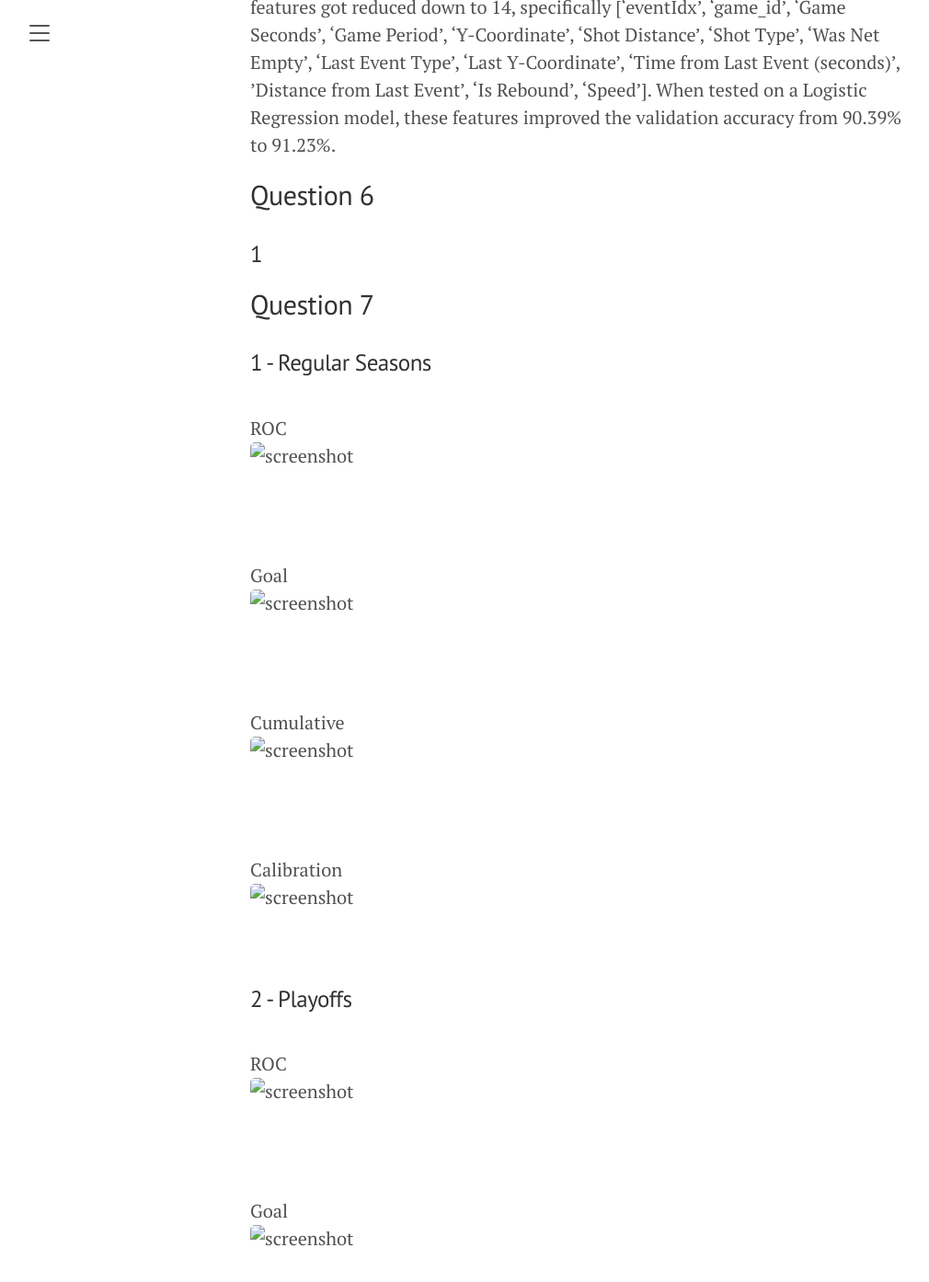
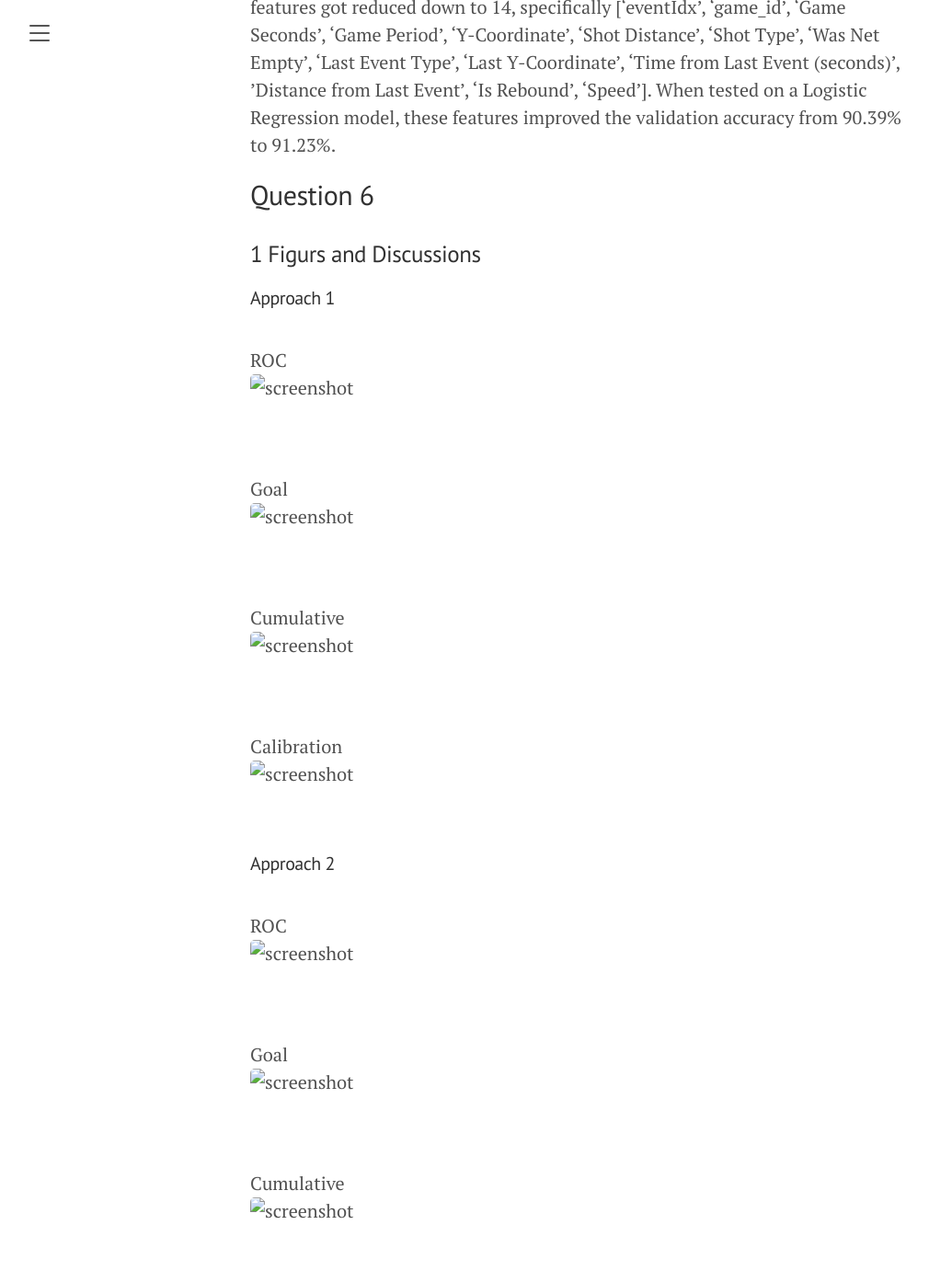
Before and after one commit to IreneZhou0129/IFT6758_m1_blog, a Jekyll site: the page built from _posts/2021-11-26-ift6758-report.md, in a window 1280 px wide and 1400 px high, scrolled down 10143 px. Shown: the top 1394 px of the window at 92% size, without its empty margins (8-1018 px from the left). Built offline with Jekyll 4.4.1, drawn with Linux system fonts in a browser that asks for light colours; some of the changed text lies outside the part shown.

Commit message:
added q6 plots

```diff
--- a/_posts/2021-11-26-ift6758-report.md
+++ b/_posts/2021-11-26-ift6758-report.md
@@ -166,8 +166,83 @@ Technique 4: Tree-based Feature Selection
 The optimal set of features was using Univariate Selection. The original 18 features got reduced down to 14, specifically ['eventIdx’, 'game_id’, 'Game Seconds’, 'Game Period’, 'Y-Coordinate’, 'Shot Distance’, 'Shot Type’, ‘Was Net Empty’, 'Last Event Type’, 'Last Y-Coordinate’, 'Time from Last Event (seconds)’, ’Distance from Last Event’, 'Is Rebound’, 'Speed’]. When tested on a Logistic Regression model, these features improved the validation accuracy from 90.39% to 91.23%.
 
 ## Question 6
-### 1
+### 1 Figurs and Discussions
+#### Approach 1
+<br />ROC
+<br />
+![screenshot](assets/milestone2/q6/q6_2_a1.png)
+<br />
+<br />Goal
+<br />
+![screenshot](assets/milestone2/q6/q6_2_a1_goal.png)
+<br />
+<br />Cumulative
+<br />
+![screenshot](assets/milestone2/q6/q6_2_a1_cumulative.png)
+<br />
+<br />Calibration
+<br />
+![screenshot](assets/milestone2/q6/q6_2_a1_calibration.png)
+<br />
+#### Approach 2
+<br />ROC
+<br />
+![screenshot](assets/milestone2/q6/q6_2_a2.png)
+<br />
+<br />Goal
+<br />
+![screenshot](assets/milestone2/q6/q6_2_a2_goal.png)
+<br />
+<br />Cumulative
+<br />
+![screenshot](assets/milestone2/q6/q6_2_a2_cumulative.png)
+<br />
+<br />Calibration
+<br />
+![screenshot](assets/milestone2/q6/q6_2_a2_calibration.png)
+<br />
+#### Approach 3
+<br />ROC
+<br />
+![screenshot](assets/milestone2/q6/q6_2_a3.png)
+<br />
+<br />Goal
+<br />
+![screenshot](assets/milestone2/q6/q6_2_a3_goal.png)
+<br />
+<br />Cumulative
+<br />
+![screenshot](assets/milestone2/q6/q6_2_a3_cumulative.png)
+<br />
+<br />Calibration
+<br />
+![screenshot](assets/milestone2/q6/q6_2_a3_calibration.png)
+<br />
+#### Approach 4
+<br />ROC
+<br />
+![screenshot](assets/milestone2/q6/q6_2_a4.png)
+<br />
+<br />Goal
+<br />
+![screenshot](assets/milestone2/q6/q6_2_a4_goal.png)
+<br />
+<br />Cumulative
+<br />
+![screenshot](assets/milestone2/q6/q6_2_a4_cumulative.png)
+<br />
+<br />Calibration
+<br />
+![screenshot](assets/milestone2/q6/q6_2_a4_calibration.png)
+<br />
+### 2 Models links
+#### Approach 1
 
+#### Approach 2
+
+#### Approach 3
+
+#### Approach 4
 
 ## Question 7
 ### 1 - Regular Seasons
```
